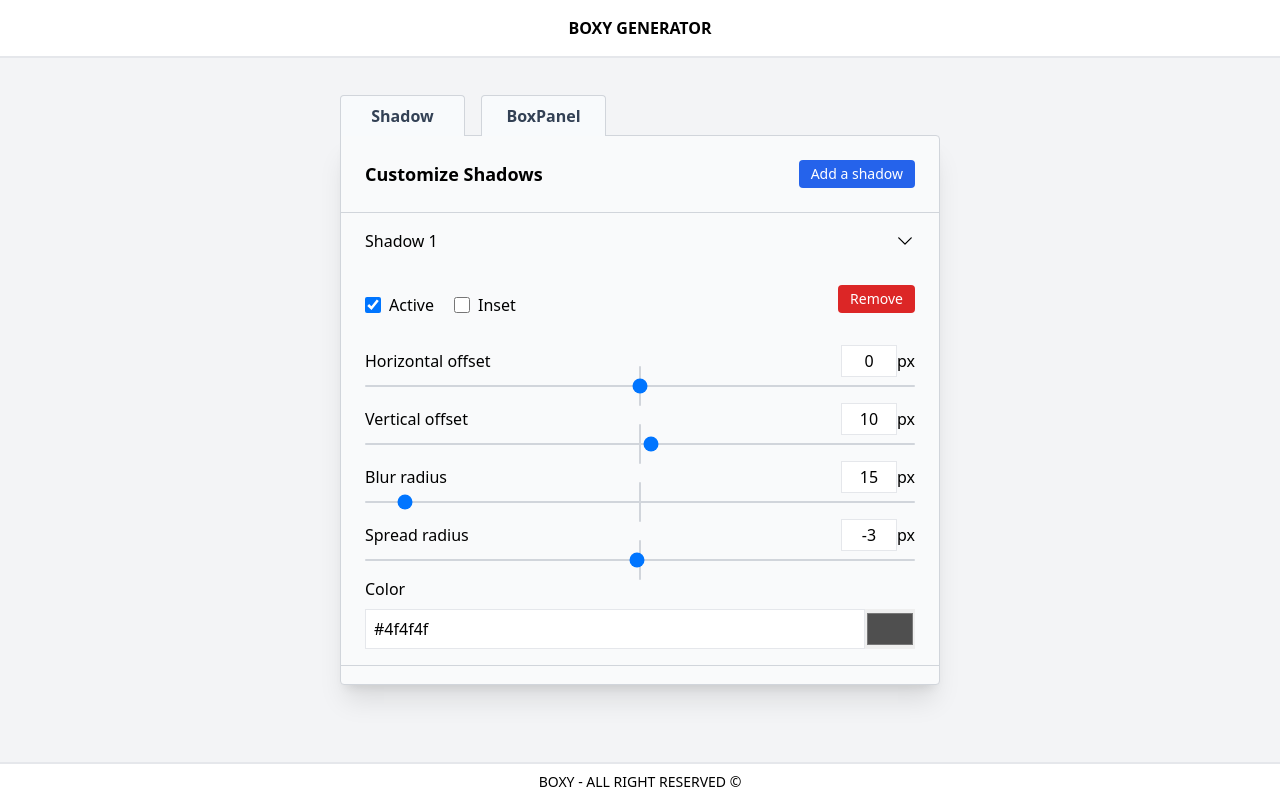
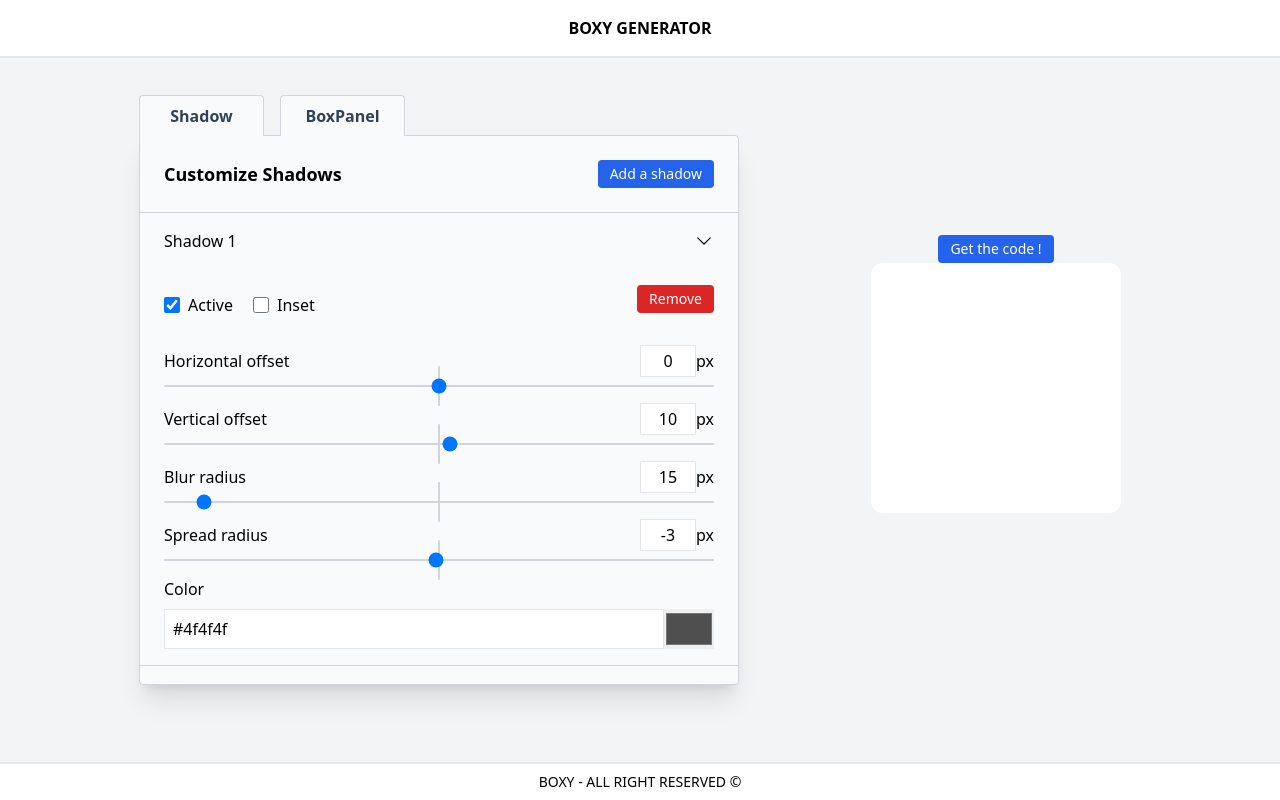
Before and after one commit to LorisQsd/Boxy-Generator_ReactAPP, a React (Vite) app: page / in a window 1280 px wide. Built offline with nearby package versions, Linux system fonts and the light colour scheme.

Commit message:
Feat: Ajout de la preview sur une box shadow

```diff
--- a/src/App.jsx
+++ b/src/App.jsx
@@ -1,6 +1,7 @@
 import Header from "./components/Header";
 import Footer from "./components/Footer";
 import LeftContainer from "./layouts/LeftContainer";
+import Visualization from "./layouts/Visualization/Visualization";
 
 function App() {
   return (
@@ -8,7 +9,7 @@ function App() {
       <Header />
       <main className="flex flex-wrap items-center justify-center flex-grow px-10 bg-gray-100 md:flex-nowrap">
         <LeftContainer />
-        {/* <Visualiastion /> */}
+        <Visualization />
       </main>
       <Footer />
     </div>
--- /dev/null
+++ b/src/layouts/Visualization/Modal/ModalBtn.jsx
@@ -0,0 +1,7 @@
+export default function ModalBtn() {
+  return (
+    <div className="px-3 py-1 mx-auto mt-2 text-sm text-white bg-blue-600 rounded cursor-pointer hover:bg-blue-700">
+      Get the code !
+    </div>
+  )
+}
--- /dev/null
+++ b/src/layouts/Visualization/Modal/ModalResult.jsx
@@ -0,0 +1,5 @@
+export default function ModalResult() {
+  return (
+    <div>ModalResult</div>
+  )
+}
--- /dev/null
+++ b/src/layouts/Visualization/Visualization.jsx
@@ -0,0 +1,10 @@
+import ModalBtn from "./Modal/ModalBtn";
+
+export default function Visualization() {
+  return (
+    <div className="flex flex-col p-5 ml-10 lg:ml-28">
+      <ModalBtn />
+      <div className="w-[250px] h-[250px] bg-white rounded-xl mb-20 lg:mb40"></div>
+    </div>
+  );
+}
```
